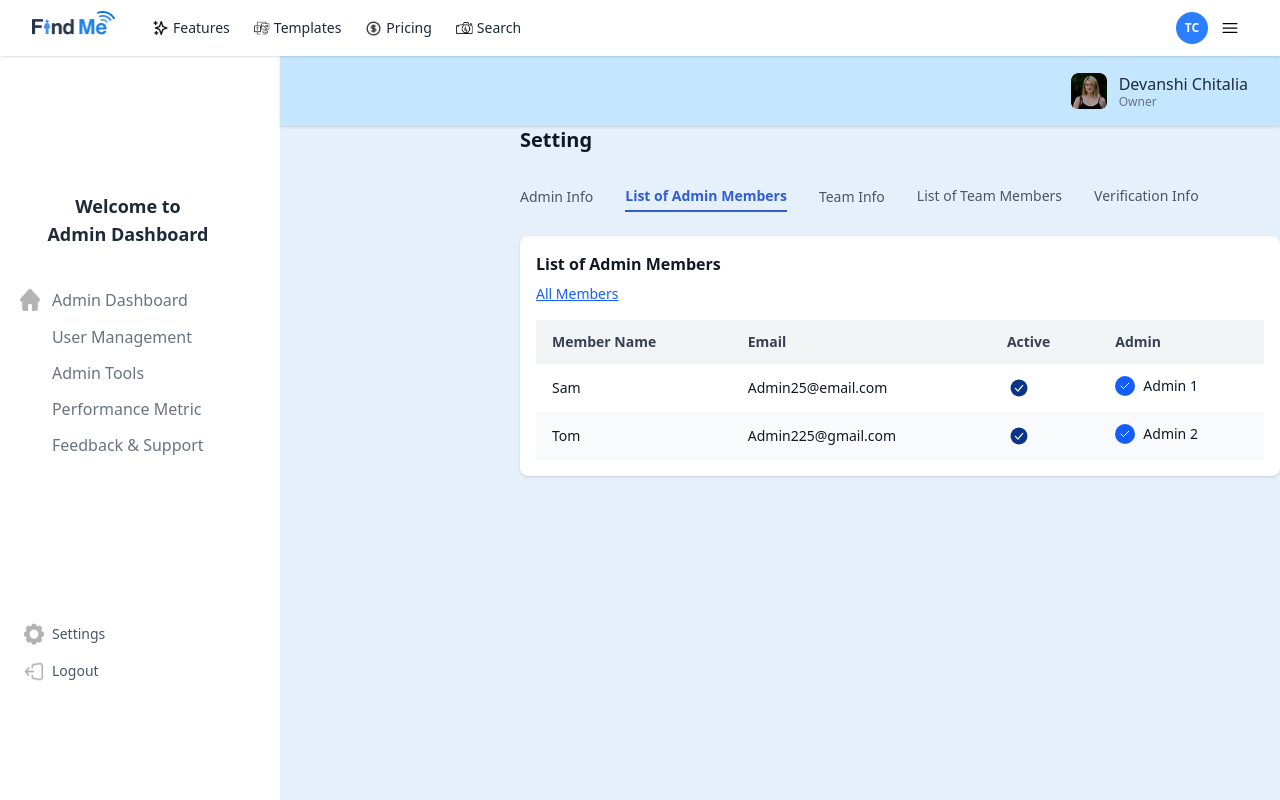
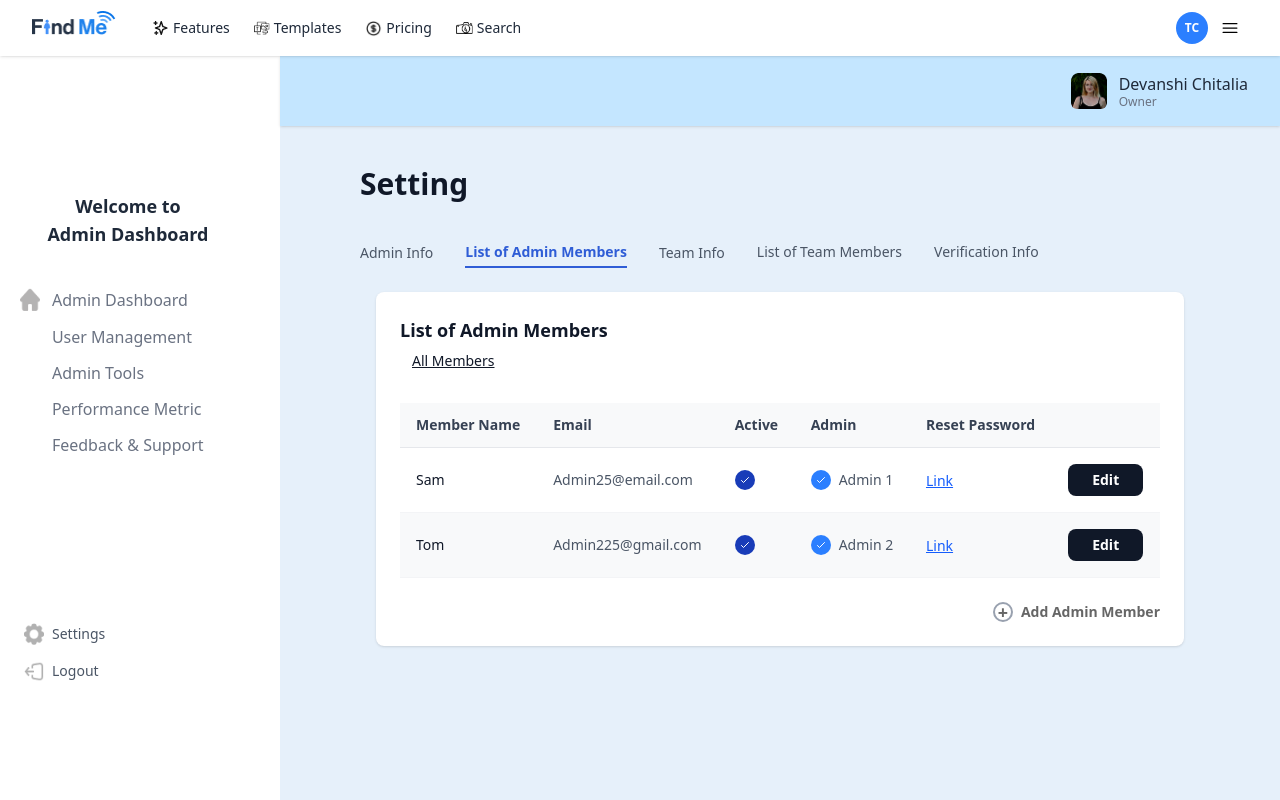
Before and after one commit to venkatesh2100/findme, a Next.js app: page /settings in a window 1280 px wide. Both pictures are taken after a click on the button "List of Admin Members". Shown: the top 800 px of the page. Built offline with nearby package versions, Linux system fonts and the light colour scheme.

Commit message:
Borders - List of Admins

```diff
--- a/package.json
+++ b/package.json
@@ -20,6 +20,7 @@
     "recharts": "^3.1.0",
     "redoc": "^2.5.0",
     "swagger-ui": "^5.27.1",
+    "tailwind-scrollbar": "^4.0.2",
     "topojson-client": "^3.1.0"
   },
   "devDependencies": {
--- a/src/componets/feedback/feedback/allFeeback.tsx
+++ b/src/componets/feedback/feedback/allFeeback.tsx
@@ -1,3 +1,4 @@
+import { useState } from "react";
 interface Feedback {
   id: number;
   name: string;
@@ -19,7 +20,12 @@ export default function AllFeedbacks({
   tickets: Feedback[];
 }) {
   const displayFeedbacks = isMaximized ? tickets : tickets.slice(0, 5);
+  const [selectedTicket, setSelectedTicket] = useState<number | null>(null);
 
+  const handelClick = (ticket: Feedback) => {
+    setSelectedTicket(ticket.id);
+    onTicketSelect(ticket);
+  };
   return (
     <div className="overflow-x-auto mt-4 rounded-xl border border-gray-100 shadow-sm">
       <div className="overflow-x-auto mt-2 p-2">
@@ -34,13 +40,21 @@ export default function AllFeedbacks({
               <th className="p-3 text-left font-medium">Close Date</th>
             </tr>
           </thead>
-          <tbody className="divide-y divide-gray-200">
+          <tbody className="">
             {displayFeedbacks.length > 0 ? (
-              displayFeedbacks.map((feedback) => (
+              displayFeedbacks.map((feedback, index) => (
                 <tr
-                  onClick={() => onTicketSelect(feedback)}
+                  onClick={() => handelClick(feedback)}
                   key={feedback.id}
-                  className="hover:bg-gray-50 cursor-pointer"
+                  className={`hover:bg-gray-200  duration-150 transition-colors cursor-pointer ${
+                    index % 2 === 0 ? "bg-white" : "bg-gray-50"
+                  }
+                    ${
+                      selectedTicket === feedback.id
+                        ? "border  border-gray-700"
+                        : ""
+                    }
+                    `}
                 >
                   <td className="p-3 flex items-center gap-2">
                     <img
--- a/src/componets/feedback/supportTicket/allTicket.tsx
+++ b/src/componets/feedback/supportTicket/allTicket.tsx
@@ -1,3 +1,5 @@
+import { useState } from "react";
+
 interface Ticket {
   id: string;
   name: string;
@@ -9,7 +11,6 @@ interface Ticket {
   status: string;
 }
 
-
 export default function AllTicket({
   isMaximized,
   onTicketSelect,
@@ -20,6 +21,12 @@ export default function AllTicket({
   tickets: Ticket[];
 }) {
   const displayTickets = isMaximized ? tickets : tickets.slice(0, 5);
+
+  const [selectedTicket, setSelectedTicket] = useState<string | null>(null);
+  const onhandleClick = (ticket: Ticket) => {
+    setSelectedTicket(ticket.id);
+    onTicketSelect(ticket);
+  };
 
   return (
     <div className="overflow-x-auto mt-4 rounded-xl border border-gray-100 shadow-sm">
@@ -41,10 +48,14 @@ export default function AllTicket({
             displayTickets.map((ticket, index) => (
               <tr
                 key={ticket.id}
-                onClick={() => onTicketSelect(ticket)}
-                className={`transition-colors duration-150 cursor-pointer ${
+                onClick={() => onhandleClick(ticket)}
+                className={`  hover:bg-gray-200 transition-colors duration-150 cursor-pointer ${
                   index % 2 === 0 ? "bg-white" : "bg-gray-50"
-                } hover:bg-gray-100`}
+                } ${
+                  selectedTicket === ticket.id
+                    ? "  border-l-4 border-blue-400 "
+                    : ""
+                }`}
               >
                 <td className="px-4 py-3">{ticket.id}</td>
                 <td className="px-4 py-3">{ticket.name}</td>
--- a/src/componets/settings/adminMemberList.tsx
+++ b/src/componets/settings/adminMemberList.tsx
@@ -1,61 +1,152 @@
-import { FiCheck } from "react-icons/fi";
-import Image from "next/image";
+import { useState } from "react";
+
 export default function AdminMembersList() {
   const members = [
     { name: "Sam", email: "Admin25@email.com", active: true, admin: "Admin 1" },
-    {
-      name: "Tom",
-      email: "Admin225@gmail.com",
-      active: true,
-      admin: "Admin 2",
-    },
+    { name: "Tom", email: "Admin225@gmail.com", active: true, admin: "Admin 2" },
   ];
 
+  const [selectedEmail, setSelectedEmail] = useState("");
+  const [showPopup, setShowPopup] = useState(false);
+
+  const handleResetClick = (email:string) => {
+    setSelectedEmail(email);
+    setShowPopup(true);
+  };
+
+  const handelClose =(e)=>{
+    if(e.target === e.currentTarget){
+      setShowPopup(false);
+    }
+  }
   return (
-    <div className="bg-white p-4 rounded-lg shadow-sm">
-      <h2 className="font-semibold text-base mb-2">List of Admin Members</h2>
-      <a href="#" className="text-sm text-blue-600 underline block mb-4">
+    <div className="min-h-screen mx-4 relative">
+      <div className="max-w-4xl bg-white rounded-lg shadow-sm p-6">
+        <h2 className="text-lg font-semibold text-gray-900 mb-1">
+          List of Admin Members
+        </h2>
+        <a href="#" className="text-sm underline mb-8 mx-3 inline-block">
           All Members
         </a>
 
-      <table className="w-full text-sm border-collapse">
+        <table className="w-full">
           <thead>
-          <tr className="bg-gray-100">
-            <th className="py-3 px-4 text-left font-semibold text-gray-700">
+            <tr className="bg-[#F8F9FA] border-b border-gray-200">
+              <th className="text-left py-3 px-4 text-sm font-semibold text-gray-700">
                 Member Name
               </th>
-            <th className="py-3 px-4 text-left font-semibold text-gray-700">
+              <th className="text-left py-3 px-4 text-sm font-semibold text-gray-700">
                 Email
               </th>
-            <th className="py-3 px-4 text-left font-semibold text-gray-700">
+              <th className="text-left py-3 px-4 text-sm font-semibold text-gray-700">
                 Active
               </th>
-            <th className="py-3 px-4 text-left font-semibold text-gray-700">
+              <th className="text-left py-3 px-4 text-sm font-semibold text-gray-700">
                 Admin
               </th>
+              <th className="text-left py-3 px-4 text-sm font-semibold text-gray-700">
+                Reset Password
+              </th>
+              <th className="py-3 px-4"></th>
             </tr>
           </thead>
           <tbody>
-          {members.map((m, i) => (
-            <tr key={i} className={i % 2 === 1 ? "bg-gray-50" : "bg-white"}>
-              <td className="py-3 px-4">{m.name}</td>
-              <td className="py-3 px-4">{m.email}</td>
-              <td className="py-3 px-4">
-                {m.active && (
-                  <Image src={"/check.png"} width={24} height={24} alt="c"/>
-                  // <FiCheck className="text-blue-600 bg-blue-100 rounded-full p-0.5 inline-block w-5 h-5" />
+            {members.map((member, index) => (
+              <tr
+                key={index}
+                className={`border-b border-gray-100 ${
+                  index % 2 === 0 ? "bg-white" : "bg-[#F8F9FA]"
+                }`}
+              >
+                <td className="py-4 px-4 text-sm text-gray-900">{member.name}</td>
+                <td className="py-4 px-4 text-sm text-gray-600">{member.email}</td>
+                <td className="py-4 px-4">
+                  {member.active && (
+                    <div className="w-5 h-5 bg-blue-800 rounded-full flex items-center justify-center">
+                      <svg
+                        className="w-3 h-3 text-white"
+                        fill="none"
+                        strokeLinecap="round"
+                        strokeLinejoin="round"
+                        strokeWidth="2"
+                        viewBox="0 0 24 24"
+                        stroke="currentColor"
+                      >
+                        <path d="M5 13l4 4L19 7"></path>
+                      </svg>
+                    </div>
                   )}
                 </td>
-              <td className="py-3 px-4 flex items-center">
-                {m.active && (
-                  <FiCheck className="text-white bg-blue-600 rounded-full p-1 inline-block w-5 h-5 mr-2" />
+                <td className="py-4 px-4">
+                  <div className="flex items-center">
+                    {member.active && (
+                      <div className="w-5 h-5 bg-blue-500 rounded-full flex items-center justify-center mr-2">
+                        <svg
+                          className="w-3 h-3 text-white"
+                          fill="none"
+                          strokeLinecap="round"
+                          strokeLinejoin="round"
+                          strokeWidth="2"
+                          viewBox="0 0 24 24"
+                          stroke="currentColor"
+                        >
+                          <path d="M5 13l4 4L19 7"></path>
+                        </svg>
+                      </div>
                     )}
-                {m.admin}
+                    <span className="text-sm text-gray-600">{member.admin}</span>
+                  </div>
+                </td>
+                <td className="py-4 px-4">
+                  <button
+                    onClick={() => handleResetClick(member.email)}
+                    className="text-sm text-blue-600 underline"
+                  >
+                    Link
+                  </button>
+                </td>
+                <td className="py-4 px-4">
+                  <button className="bg-gray-900 text-white px-6 py-1.5 rounded-lg text-sm font-semibold hover:bg-gray-800">
+                    Edit
+                  </button>
                 </td>
               </tr>
             ))}
           </tbody>
         </table>
+
+        <div className="mt-6 flex items-center justify-end font-semibold text-[#666666]">
+          <button className="flex items-center text-sm hover:text-gray-900">
+            <div className="w-5 h-5 border-2 border-gray-400 rounded-full flex items-center justify-center mr-2">
+              <span className="text-lg leading-none">+</span>
+            </div>
+            Add Admin Member
+          </button>
+        </div>
+      </div>
+
+      {/* --- Popup Modal --- */}
+      {showPopup && (
+        <div
+        onClick={handelClose}
+        className="fixed inset-0 bg-black/40 flex items-center justify-center z-50">
+          <div className="bg-white w-[600px] mt-40 rounded-md shadow-lg overflow-hidden">
+            <div className="px-6 py-4 border-b">
+              <h3 className="text-lg font-semibold">Reset password</h3>
+            </div>
+            <div className="px-6 py-6 text-gray-600 text-center">
+              Reset password link has been sent to{" "}
+              <span className="font-semibold text-gray-900">{selectedEmail}</span>
+            </div>
+            <button
+              onClick={() => alert("Resend clicked")}
+              className="w-full bg-[#0573E9] text-white py-3 font-semibold  transition"
+            >
+              Resend link
+            </button>
+          </div>
+        </div>
+      )}
     </div>
   );
 }
--- a/src/componets/settings/page.tsx
+++ b/src/componets/settings/page.tsx
@@ -7,8 +7,8 @@ export default function SettingsPage() {
   const [activeTab, setActiveTab] = useState("adminInfo");
 
   return (
-    <div className="min-h-screen ml-60 font-sans text-gray-900">
-      <h1 className="text-xl font-semibold mb-8">Setting</h1>
+    <div className="min-h-screen my-10 mx-20 font-sans text-gray-900">
+      <h1 className="text-3xl font-semibold mb-10">Setting</h1>
 
       <nav className="flex space-x-8 text-sm mb-6 font-normal">
         <button
--- /dev/null
+++ b/tailwind.config.js
@@ -0,0 +1,14 @@
+import scrollbar from 'tailwind-scrollbar';
+
+/** @type {import('tailwindcss').Config} */
+export default {
+  content: [
+    "./src/**/*.{js,ts,jsx,tsx}",
+  ],
+  theme: {
+    extend: {},
+  },
+  plugins: [
+    scrollbar,
+  ],
+};
```
Also changed, not shown: src/componets/feedback/supportTicket.tsx (+85 -3 lines), 1 other file (tests, documents, lock files or other folders). Lines whose indentation alone changed are shown as unchanged.
